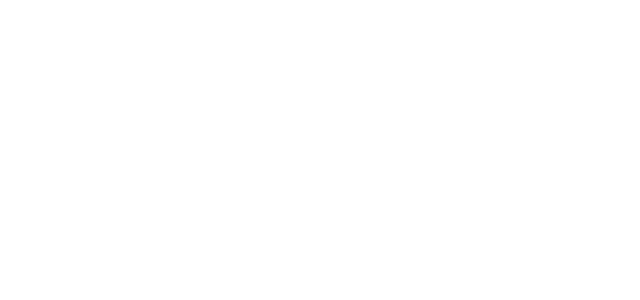
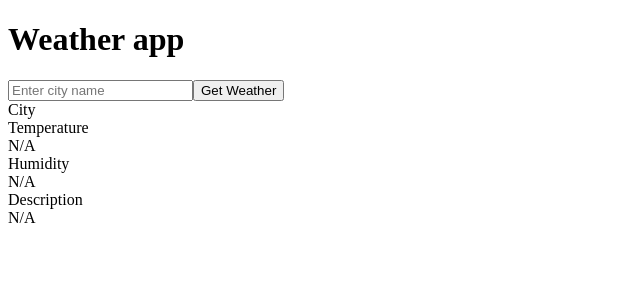
Before and after one commit to Chathura-Mihisara/Weather-App, a React (Vite) app: page / in a window 1280 px wide. Shown: the top 300 px of the page, without its empty margins (0-640 px from the left). Built offline with nearby package versions, Linux system fonts and the light colour scheme.

Commit message:
Create Main UI

```diff
--- a/src/App.jsx
+++ b/src/App.jsx
@@ -17,8 +17,22 @@
 
 
 function App(){
+ const [city, setCity] = useState('');
 
   return<>
+  <div className="App">
+    <h1>Weather app</h1>
+    <input type="text" placeholder='Enter city name' value={city} onChange={(e) => setCity(e.target.value)} />
+    <button >Get Weather</button>
+
+    <div>
+      <MainDetailsBox item="City" value={city} />
+      <MainDetailsBox item="Temperature" value={'N/A'} />
+      <MainDetailsBox item="Humidity" value={'N/A'} />
+      <MainDetailsBox item="Description" value={'N/A'} />
+    </div>
+  </div>
   </>
 }
+
 export default App
```
